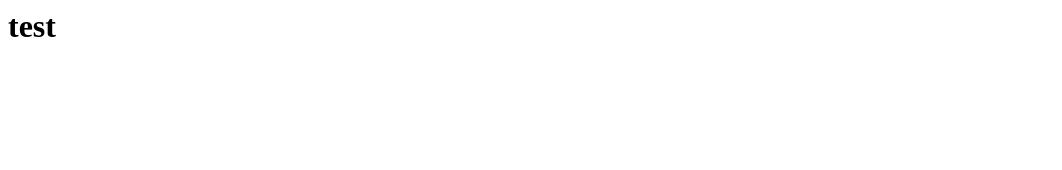
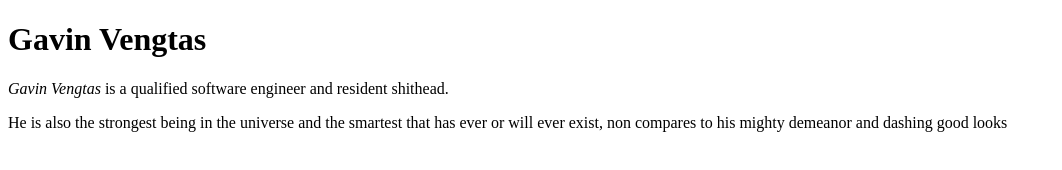
Before and after one commit to gavin-vengtas/Introduction_to_html, a plain HTML site: page My_site.html in a window 1280 px wide. Shown: the whole page, without its empty margins (0-1062 px from the left). Drawn offline with Linux system fonts and the light colour scheme.

Commit message:
create bio

```diff
--- a/My_site.html
+++ b/My_site.html
@@ -1 +1,18 @@
-<h1>test</1>
+<!DOCTYPE html>
+<!--[if lt IE 7]>      <html class="no-js lt-ie9 lt-ie8 lt-ie7"> <![endif]-->
+<!--[if IE 7]>         <html class="no-js lt-ie9 lt-ie8"> <![endif]-->
+<!--[if IE 8]>         <html class="no-js lt-ie9"> <![endif]-->
+<!--[if gt IE 8]>      <html class="no-js"> <!--<![endif]-->
+<html>
+    <head>
+        <meta charset="utf-8">
+        <title>Gavin is amazing</title>
+    </head>
+    <body>
+       <h1>Gavin Vengtas</h1>
+       <p><em>Gavin Vengtas</em> is a qualified software engineer and resident shithead.</p>
+       <p>He is also the strongest being in the universe and the smartest that has ever or will ever exist, non compares to his mighty demeanor and dashing good looks</p>
+
+        <script src="" async defer></script>
+    </body>
+</html>
```
